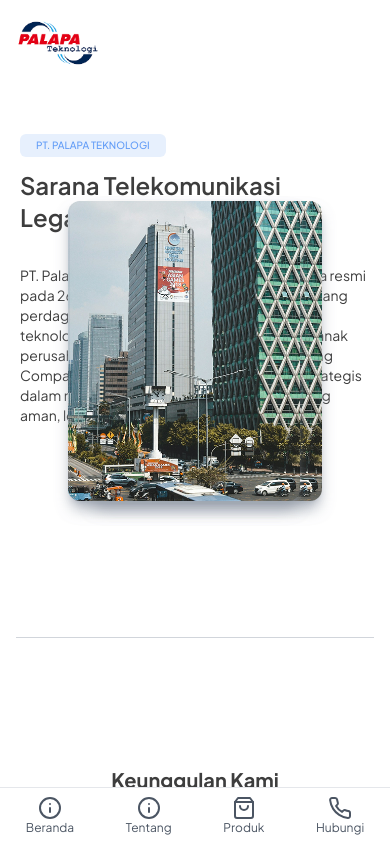
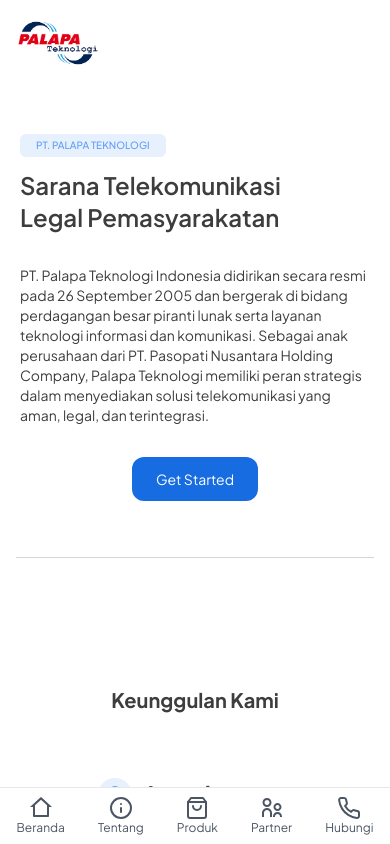
Before and after one commit to agripaa/palapa, a Next.js app: page / in a window 390 px wide. Shown: the top 844 px of the page. Built offline with nearby package versions, Linux system fonts and the light colour scheme; a web font is replaced by a local one.

Commit message:
done: revision

```diff
--- a/src/app/components/Footer.js
+++ b/src/app/components/Footer.js
@@ -74,10 +74,10 @@
           <div className="w-full md:w-1/4">
             <h1 className="text-xl font-bold">Umum</h1>
             <div className="mt-5 space-y-4">
-              <Link href="/#products" className="md:text-base text-md flex items-center gap-3">
+              <Link href="/" className="md:text-base text-md flex items-center gap-3">
                 Tentang Kami
               </Link>
-              <Link href="/class" className="md:text-base text-md flex items-center gap-3">
+              <Link href="/" className="md:text-base text-md flex items-center gap-3">
                 Produk Kami
               </Link>
               <Link
--- a/src/app/components/Navbar.js
+++ b/src/app/components/Navbar.js
@@ -5,6 +5,7 @@
 import { usePathname } from "next/navigation";
 import Logo from "@/app/assets/Logo.png";
 import { FiInfo, FiShoppingBag, FiPhone } from "react-icons/fi";
+import { RiParentLine, RiHome2Line} from "react-icons/ri";
 
 const Navbar = () => {
   const pathname = usePathname();
@@ -111,7 +112,7 @@
           href="/"
           className={`flex flex-col items-center text-gray-600`}
         >
-          <FiInfo className="text-2xl" />
+          <RiHome2Line className="text-2xl" />
           <span className="text-xs">Beranda</span>
         </Link>
         <a
@@ -129,6 +130,14 @@
           <span className="text-xs">Produk</span>
         </a>
 
+        <a
+          href="/partner"
+          className={`flex flex-col items-center text-gray-600`}
+        >
+          <RiParentLine className="text-2xl" />
+          <span className="text-xs">Partner</span>
+        </a>
+
         <Link
           href="/#contact-us"
           className={`flex flex-col items-center text-gray-600`}
--- a/src/app/page.js
+++ b/src/app/page.js
@@ -89,7 +89,7 @@
           </h1>
           <p className="font-normal
           text-sm md:text-lg text-left md:text-center text-[#3D3D3D]
-          w-full md:w-4/5 lg:w-3/4 xl:w-3/5
+          w-full md:w-4/5 lg:w-2/4 xl:w-3/5
           mt-5 mx-auto
           ">
             PT. Palapa Teknologi Indonesia didirikan secara resmi pada 26 September 2005 dan bergerak di bidang
@@ -110,45 +110,25 @@
             Get Started
           </Link>
         </div>
-        <div className="relative w-full md:h-[400px] mb-20">
+        <div className="relative w-full md:h-[400px] hidden lg:block mb-20">
           {/* Image 1 */}
-        <div className="absolute bottom-[100%] left-12 w-[230px] h-[300px]">
-          <Image
-            src={dum}
-            alt="Placeholder Image 1"
-            layout="fill"
-            className="object-cover rounded-xl shadow-lg shadow-gray-400/50"
-          />
+          <div className="absolute bottom-[100%] left-0 w-[200px] h-[300px] lg:w-[240px] md:h-[280px]">
+            <Image src={dum} alt="Placeholder Image 1" layout="fill" className="object-cover rounded-xl shadow-lg shadow-gray-400/50" />
           </div>
 
           {/* Image 2 */}
-        <div className="absolute bottom-0 left-[20%] w-[230px] h-[300px]">
-          <Image
-            src={dum}
-            alt="Placeholder Image 2"
-            layout="fill"
-            className="object-cover rounded-xl shadow-lg shadow-gray-400/50"
-          />
+          <div className="absolute top-2 left-[20%] w-[200px] h-[300px] lg:w-[240px] md:h-[280px]">
+            <Image src={dum} alt="Placeholder Image 2" layout="fill" className="object-cover rounded-xl shadow-lg shadow-gray-400/50" />
           </div>
 
           {/* Image 3 */}
-        <div className="absolute bottom-[100%] right-12 w-[230px] h-[300px]">
-          <Image
-            src={dum}
-            alt="Placeholder Image 3"
-            layout="fill"
-            className="object-cover rounded-xl shadow-lg shadow-gray-400/50"
-          />
+          <div className="absolute bottom-[100%] right-0 w-[200px] h-[300px] lg:w-[240px] md:h-[280px]">
+            <Image src={dum} alt="Placeholder Image 3" layout="fill" className="object-cover rounded-xl shadow-lg shadow-gray-400/50" />
           </div>
 
           {/* Image 4 */}
-        <div className="absolute bottom-0 right-[20%] w-[230px] h-[300px]">
-          <Image
-            src={dum}
-            alt="Placeholder Image 4"
-            layout="fill"
-            className="object-cover rounded-xl shadow-lg shadow-gray-400/50"
-          />
+          <div className="absolute top-2 right-[20%] w-[200px] h-[300px] lg:w-[240px] md:h-[280px]">
+            <Image src={dum} alt="Placeholder Image 4" layout="fill" className="object-cover rounded-xl shadow-lg shadow-gray-400/50" />
           </div>
         </div>
       </div>
@@ -249,91 +229,8 @@
             text-[#002453]
             mt-20 md:mt-40 mb-32"
           >
-
-          <h3 className="
-            w-fit
-            mx-auto
-            px-6 py-3
-            rounded-lg
-            bg-[#E7F0FD]
-            text-[#639DF7] text-sm font-medium">
-              Company Values
-          </h3>
-
-          <h1 className="
-            px-3
-            font-bold text-[#3D3D3D] text-700 text-xl md:text-3xl
-
-            mx-auto">
-              Nilai-Nilai Perusahaan
-          </h1>
           <IkhlasDisplay />
 
-        </div>
-      </div>
-
-      {/* CONTACT US */}
-      <div id="contact-us" className="md:hidden mb-20">
-        <div className="relative w-[90%] mx-auto">
-          <iframe src="https://www.google.com/maps/embed?pb=!1m18!1m12!1m3!1d3965.6196948688334!2d106.89035037418397!3d-6.31358696178271!2m3!1f0!2f0!3f0!3m2!1i1024!2i768!4f13.1!3m3!1m2!1s0x2e69edfe6ea481f9%3A0xd2ded6731b79fb6!2sGRAHA%20PASOPATI%20NUSANTARA!5e0!3m2!1sid!2sid!4v1741107375046!5m2!1sid!2sid"
-          loading="lazy"
-          className="w-full min-h-[250px] rounded-3xl shadow-[6px_6px_10px_rgba(0,0,0,0.2)]">
-          </iframe>
-
-        {/* Tombol lihat di Google Maps */}
-          <a
-            href="https://www.google.com/maps?q=Graha+Pasopati+Nusantara"
-            target="_blank"
-            rel="noopener noreferrer"
-            className="absolute bottom-4 left-1/3 transform -translate-x-1/2 bg-white text-gray-900 px-4 py-2 rounded-lg text-xs font-semibold shadow-md flex items-start justify-left space-x-2 hover:bg-gray-200"
-          >
-            <FaMapMarkerAlt className="text-gray-600" />
-            <span>Lihat dari Google Maps</span>
-          </a>
-        </div>
-
-        <div className="flex w-4/5 mt-10 mx-auto justify-between gap-10">
-
-            <div className="flex flex-col justify-left gap-5">
-                <h3 className="
-                w-fit
-
-                px-4 py-2
-                rounded-lg
-                bg-[#E7F0FD]
-                text-[#639DF7] text-sm font-medium">
-                  Contact Us
-                </h3>
-                <h1 className="
-
-                font-bold text-[#3D3D3D] text-700 text-xl
-
-                ">
-                Konsultasi Sekarang
-                </h1>
-
-                <div className="flex gap-4 text-3d3d3d text-xs items-start">
-                  <FaMapMarkerAlt className="w-14 h-8 text-[#3882F5] font-semibold"/>
-                  <h4>Jl.Raya Gempol Kavling II No.19, RT.006/002, Gempol Kel, Ceger, Kec. Cipayung, Kota Jakarta Timur, Daerah Khusus Ibukota Jakarta 13820</h4>
-                </div>
-
-                {/* BUTTON CTA */}
-                <div className="text-3d3d3d text-sm justify-between items-center">
-                  <div className="flex gap-3 border border-[#DAE5EB] rounded-xl p-4 items-center w-full">
-                    <div className="bg-[#E7F0FD] rounded-full p-2">
-                    <FaWhatsapp />
-                    </div>
-                    <h4 className="bg-[#E7F0FD] rounded-xl p-2 w-full text-center">Chat Via WhatsApp</h4>
-                  </div>
-
-                  <div className="flex gap-3 border border-[#DAE5EB] rounded-xl p-4 items-center w-full mt-6">
-                    <div className="bg-[#E7F0FD] rounded-full p-2">
-                   <MdOutlineMarkEmailRead />
-                   </div>
-                   <h4 className="bg-[#E7F0FD] rounded-xl p-2 w-full text-center">Chat Via Email</h4>
-                  </div>
-                </div>
-            </div>
         </div>
       </div>
 
```
Also changed, not shown: 24 other files (tests, documents, lock files or other folders). Lines whose indentation alone changed are shown as unchanged.
